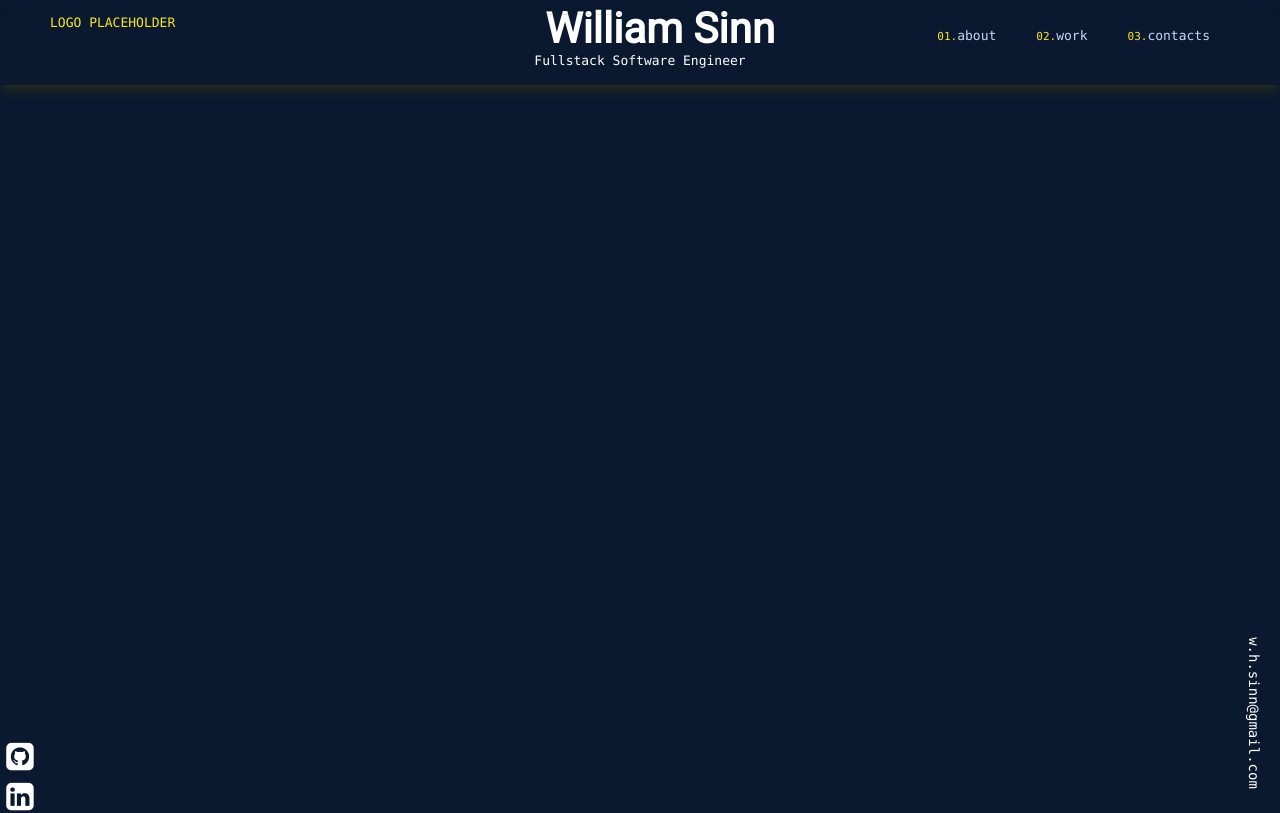
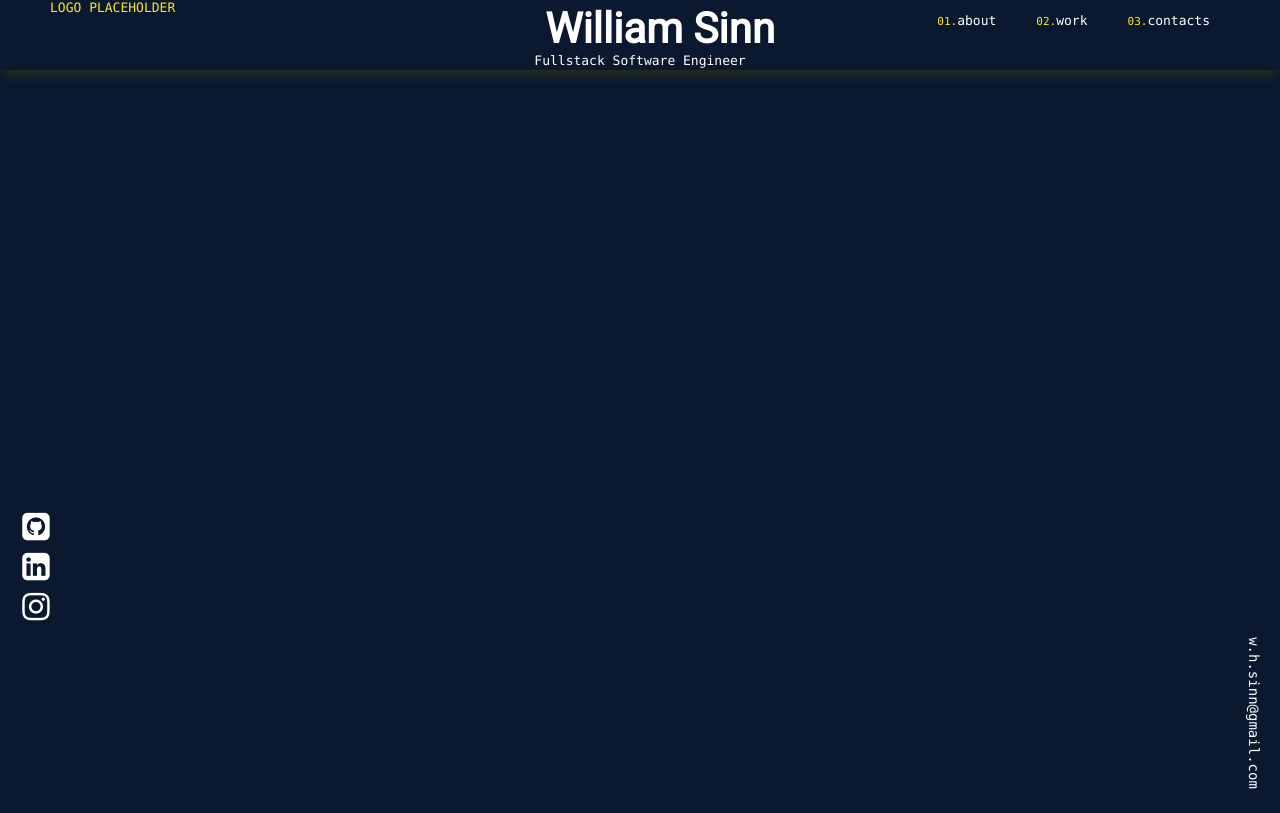
Before and after one commit to willsinn/ws-portfolio, a React (Create React App) app: page / in a window 1280 px wide. Shown: the top 813 px of the page. Built offline with nearby package versions, Linux system fonts and the light colour scheme; a web font is replaced by a local one.

Commit message:
update css classes, update contacts links

```diff
--- a/src/App.css
+++ b/src/App.css
@@ -1,13 +1,13 @@
 :root {
-  --txt-color: rgb(252, 230, 35, 1);
-  --main-txt-color: rgb(204, 214, 246);
+  --txt-yw: rgb(252, 230, 35, 1);
+  --main-txt-wht: #fff;
 }
 
 body {
   font-family: "SF Mono", "Fira Code", "Fira Mono", "Roboto Mono",
     "Lucida Console", Monaco, monospace;
   font-size: 13px;
-  color: var(--txt-color);
+  color: var(--txt-yw);
 }
 .projects,
 .about,
@@ -32,10 +32,9 @@ li {
 }
 .sider {
   position: fixed;
-  top: 65%;
-  left: 0;
-  bottom: 50%;
-  height: 350px;
+  left: 16px;
+  bottom: 20%;
+  height: 450px;
   width: -moz-fit-content;
   width: fit-content;
   display: flex;
@@ -78,7 +77,6 @@ li {
 .nav-wrap {
   display: flex;
   justify-content: space-between;
-  align-items: center;
   height: 100px;
   width: 100%;
   position: fixed;
@@ -95,7 +93,7 @@ li {
 }
 .active-link {
   text-decoration: none;
-  color: var(--main-txt-color);
+  color: var(--main-txt-wht);
 }
 .row-2 {
   max-width: 38em;
@@ -193,10 +191,9 @@ li {
   border-radius: 5px;
 }
 .icon:hover {
-  background-color: #3895de;
 }
 .icon:hover a {
-  margin-top: 4px;
+  margin-top: 3px;
 }
 .section-title {
   font-size: 22px;
@@ -322,7 +319,10 @@ li {
 }
 .fa {
   font-size: 32px;
-  color: #fff;
+  color: var(--main-txt-wht);
+}
+.fa:hover {
+  color: var(--txt-yw);
 }
 .active-project-cont {
   width: fit-content;
```
